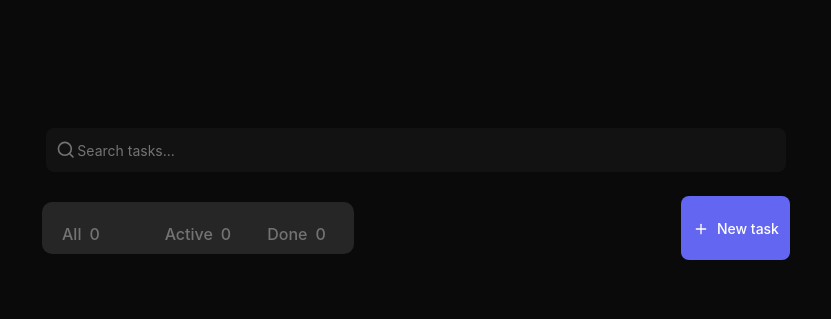
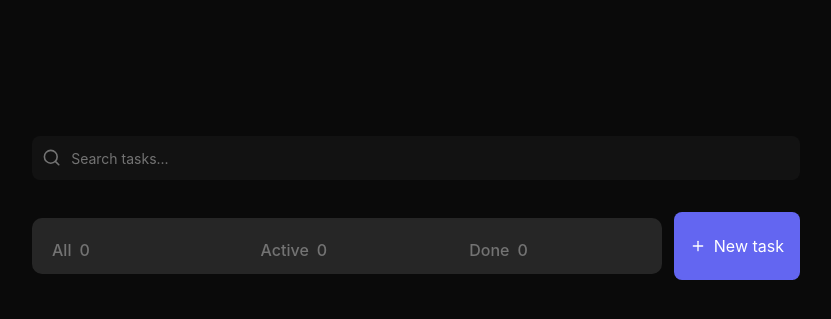
Before and after one commit to Bogdan-Yushchenko/To-Do-list, a plain HTML site: page index.html in a window 1280 px wide. Shown: the whole page, without its empty margins (224-1055 px from the left). Drawn offline with nearby package versions, Linux system fonts and the light colour scheme.

Commit message:
interface optimization

```diff
--- a/style.css
+++ b/style.css
@@ -1,14 +1,15 @@
 
 
-body{
+body {
+  margin: 0;
   display: flex;
-height: 736px;
-flex-direction: column;
   justify-content: center;
-align-items: center;
-flex-shrink: 0;
-align-self: stretch;
-background: #0A0A0A;
+  align-items: flex-start;
+  min-height: 100vh;
+  background: #0a0a0a;
+  font-family: Inter, sans-serif;
+  padding: 16px;
+  overflow-x: hidden;
 }
 
 
@@ -23,26 +24,26 @@ line-height: 48px; /* 150% */
 letter-spacing: -0.64px;
 }
 
-.body-cont{
+.body-cont {
   display: flex;
-width: 768px;
-height: 736px;
-padding: 48px 24px 0 24px;
   flex-direction: column;
-align-items: flex-start;
+  align-items: stretch;
   gap: 32px;
-flex-shrink: 0;
+  width: 100%;
+  max-width: 768px;
+  min-height: 100vh;
+  padding: 24px 0 16px;
 }
 
-.image-search{
-
+.image-search {
   display: flex;
-width: 720px;
-height: 36px;
+  width: 100%;
+  min-height: 36px;
   padding: 4px 10px;
   align-items: center;
+  gap: 8px;
   border-radius: 8px;
-background: rgba(38, 38, 38, 0.30);
+  background: rgba(38, 38, 38, 0.3);
 }
 
 .svg1{
@@ -72,45 +73,37 @@ justify-content: center;
 width: 100%;
 }
 
-.left-block{
+.left-block {
   display: flex;
-width: 303.883px;
-height: 48px;
-padding: 4px 4px 0 4px;
-align-items: flex-start;
+  align-items: center;
   gap: 4px;
+  flex: 1 1 300px;
+  min-width: 0;
+  min-height: 48px;
+  padding: 4px;
   border-radius: 10px;
   background: #262626;
 }
 
-
-.right-block{
+.right-block {
   display: flex;
-padding: 8.6px 11.05px 7.4px 12px;
   justify-content: center;
   align-items: center;
   gap: 8px;
+  flex: 0 0 auto;
+  min-height: 48px;
+  padding: 8px 16px;
   border-radius: 8px;
-background: #6366F1;
-color: #FFF;
-text-align: center;
-font-family: Inter;
-font-size: 14px;
-font-style: normal;
-font-weight: 500;
-line-height: 20px; /* 142.857% */
+  background: #6366f1;
+  color: #fff;
 }
 
-.buttons-list{
+.buttons-list {
   display: flex;
-height: 48px;
-padding-right: 10px;
-padding-left: 10px;
-justify-content: space-between;
+  width: 100%;
   align-items: center;
-flex-shrink: 0;
-align-self: stretch;
-
+  gap: 12px;
+  flex-wrap: wrap;
 }
 
 .svg-2{
@@ -150,7 +143,9 @@ border-radius: 8px;
 }
 
 
-
+.conteiner_logic {
+  width: 100%;
+}
 
 .hidden { display: none; }
 
@@ -276,22 +271,21 @@ line-height: 20px;
 }
 
 
-.divcard{
-
+.divcard {
+  display: flex;
+  width: 92.5%;
+  max-width: 92.5%;
+  min-width: 0;
+  min-height: 82px;
   margin-top: 15px;
-width:715px ;
-display: flex;
-height: 81.6px;
-margin-left: 10px;
-padding: 17px 17px 1px 17px;
+  padding: 16px;
   flex-direction: row;
   align-items: center;
   gap: 16px;
-flex-shrink: 0;
-align-self: stretch;
   border-radius: 10px;
   border: 0.8px solid #262626;
   background: #161616;
+  overflow: hidden;
 }
 
 .task-title{
```
Lines whose indentation alone changed are shown as unchanged.
